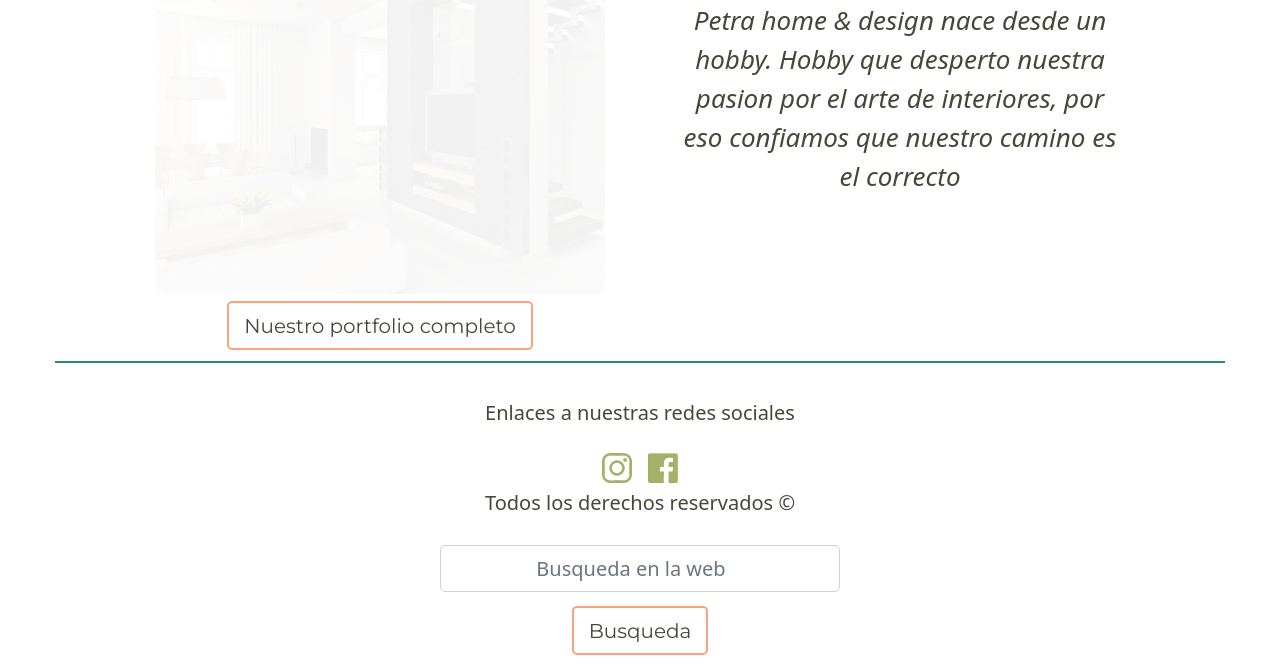
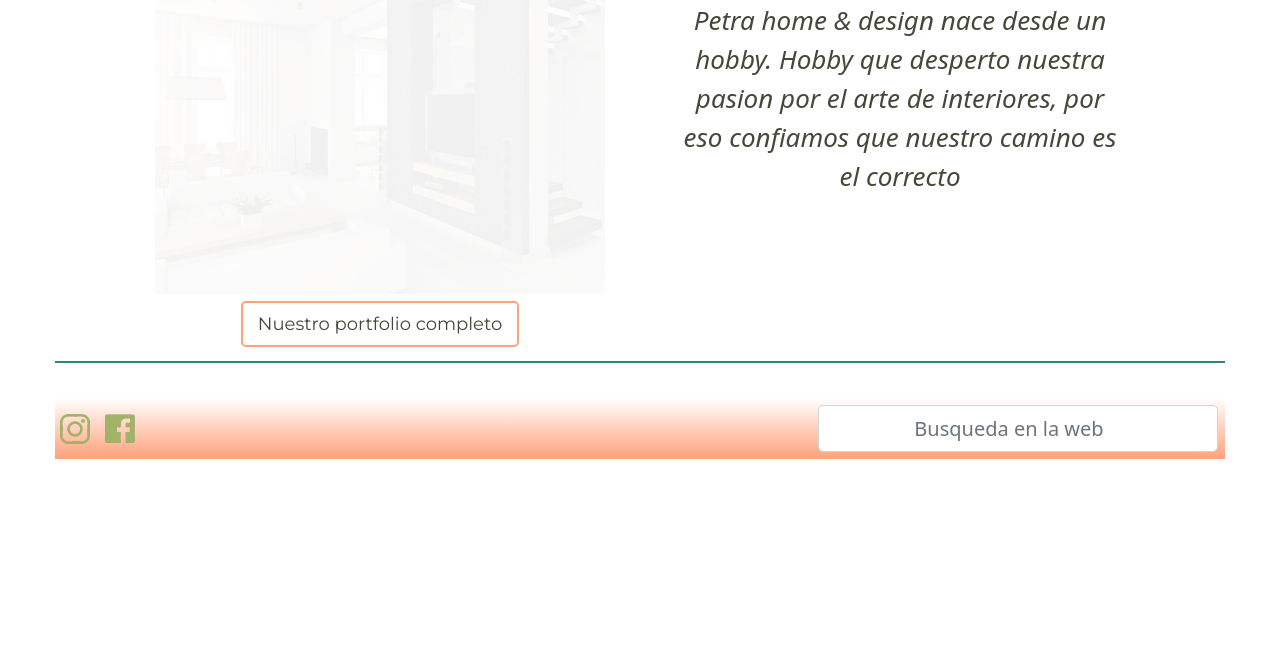
Before and after one commit to jpereyraacevedo/Petra, a website: page index.html in a window 1280 px wide. Shown: the part 417-1082 px from the top of the page. After the commit the page ends 876 px from the top, so only its background shows below. Drawn offline with nearby package versions, Linux system fonts and the light colour scheme.

Commit message:
Footer correction

```diff
--- a/css/estilos2.css
+++ b/css/estilos2.css
@@ -18,14 +18,15 @@ header {
 
 footer {
     display: flex;
-    flex-direction: column;
-    justify-content: center;
+    flex-direction: row;
+    justify-content: space-between;
     align-content: center;
     align-items: center;
     width: auto;
     height: auto;
-    margin: 35px;
+    margin-top: 35px;
     grid-area: footer;
+    background-image: linear-gradient( #fff, #FFA17A);
 }
 
 h1 {
@@ -149,11 +150,8 @@ ul li:hover ul {
     background-color: none !important;
     border: solid #FFA17A 2px;
     animation-duration: 4s;
+    font-size: 18px;
 }
-
-/* .btn {
-    font-family: 'Montserrat' !important;
-} */
 
 .objetivos__forma {
     display: flex;
--- a/index.html
+++ b/index.html
@@ -76,15 +76,16 @@
         </div>
     </div>
         <footer>
-            <p>Enlaces a nuestras redes sociales</p>
+          <!-- <span class="derechos">Todos los derechos reservados ©</span> -->
+
             <div><a href="https://www.instagram.com" target="_blank"><img class="footer__margin" width="30" src="imagenes/instagramv.png"></a>
             <a href="https://www.facebook.com" target="_blank"><img class="footer__margin" width="30" src="imagenes/facebookv.png"></a>
-            </div><p>Todos los derechos reservados ©</p>
+            </div>
               <div class=pie>
             <form class="form-inline my-2 my-lg-0">
       <input class="form-control mr-sm-2" type="search" placeholder="Busqueda en la web" aria-label="Search">
-      <button class="btn" type="submit">Busqueda</button>
-    </form></div>
+      <!-- <button class="btn" type="submit">Busqueda</button> -->
+    </form> </div>
         </footer>
       </div>
     </div>
```
